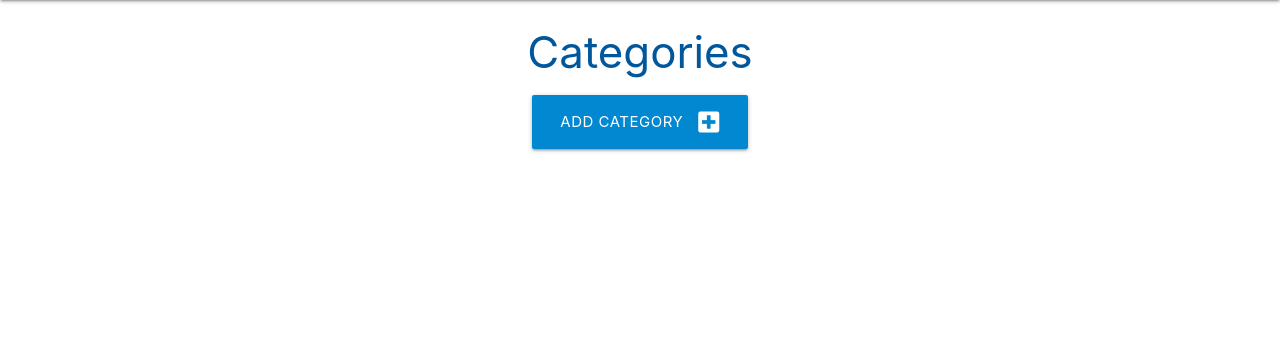
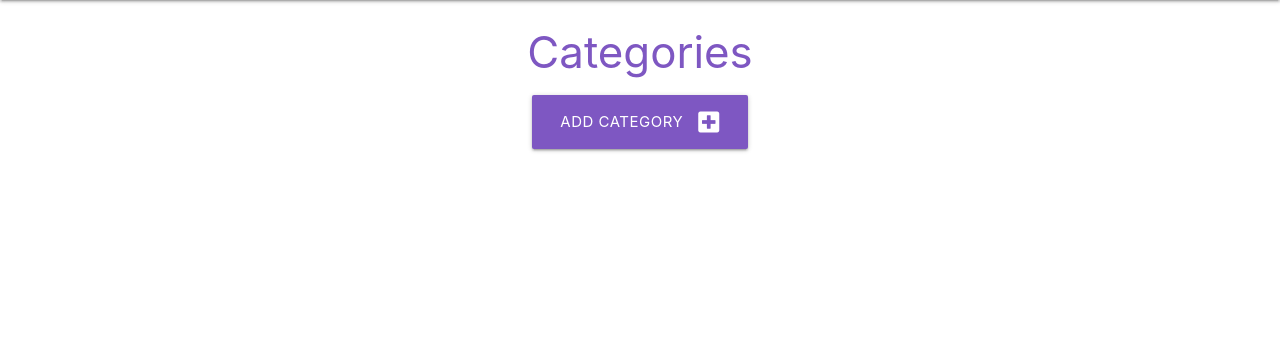
Before and after one commit to MerveKucukzoroglu/task-manager, a Flask app: page /categories in a window 1280 px wide. Shown: the part 64-420 px from the top of the page. Run offline with Flask 2, Linux system fonts and the light colour scheme.

Commit message:
Change color palette

```diff
--- a/taskmanager/templates/categories.html
+++ b/taskmanager/templates/categories.html
@@ -1,11 +1,11 @@
 {% extends "base.html" %}
 {% block content %}
 
-<h3 class="light-blue-text text-darken-4 center-align">Categories</h3>
+<h3 class="deep-purple-text text-lighten-1 center-align">Categories</h3>
 
 <div class="row">
     <div class="col s12 center-align">
-        <a href="{{ url_for('add_category') }}" class="btn-large light-blue darken-2">
+        <a href="{{ url_for('add_category') }}" class="btn-large deep-purple lighten-1">
             Add Category <i class="fas fa-plus-square right"></i>
         </a>
     </div>
```
